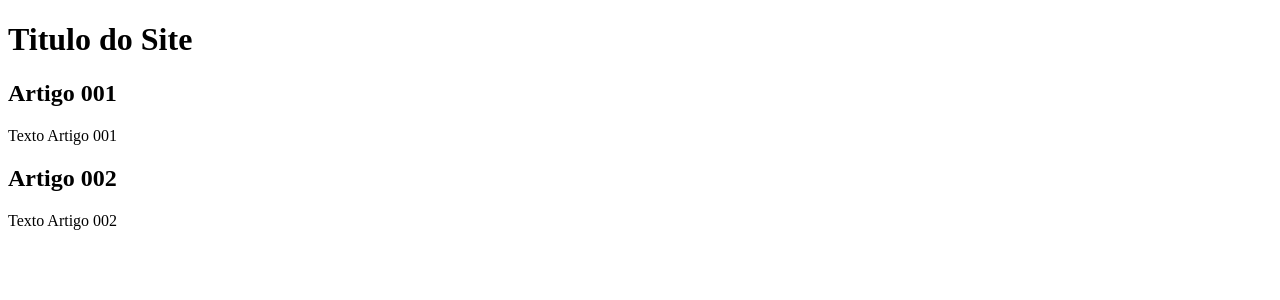
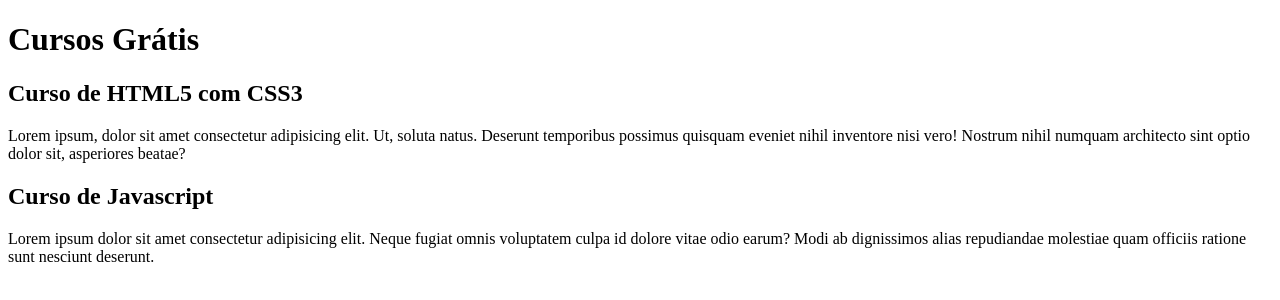
Before and after one commit to diegomongon/projeto-site, a plain HTML site: page index.html in a window 1280 px wide. Drawn offline with Linux system fonts and the light colour scheme.

Commit message:
comecei a escrever o conteudo

```diff
--- a/index.html
+++ b/index.html
@@ -9,15 +9,15 @@
 <body>
     <main>
         <header>
-            <h1>Titulo do Site</h1>
+            <h1>Cursos Grátis</h1>
         </header>
         <article>
-            <h2>Artigo 001</h2>
-            <p>Texto Artigo 001</p>
+            <h2>Curso de HTML5 com CSS3</h2>
+            <p>Lorem ipsum, dolor sit amet consectetur adipisicing elit. Ut, soluta natus. Deserunt temporibus possimus quisquam eveniet nihil inventore nisi vero! Nostrum nihil numquam architecto sint optio dolor sit, asperiores beatae?</p>
         </article>
         <article>
-            <h2>Artigo 002</h2>
-            <p>Texto Artigo 002</p>
+            <h2>Curso de Javascript</h2>
+            <p>Lorem ipsum dolor sit amet consectetur adipisicing elit. Neque fugiat omnis voluptatem culpa id dolore vitae odio earum? Modi ab dignissimos alias repudiandae molestiae quam officiis ratione sunt nesciunt deserunt.</p>
         </article>
     </main>
 </body>
```
